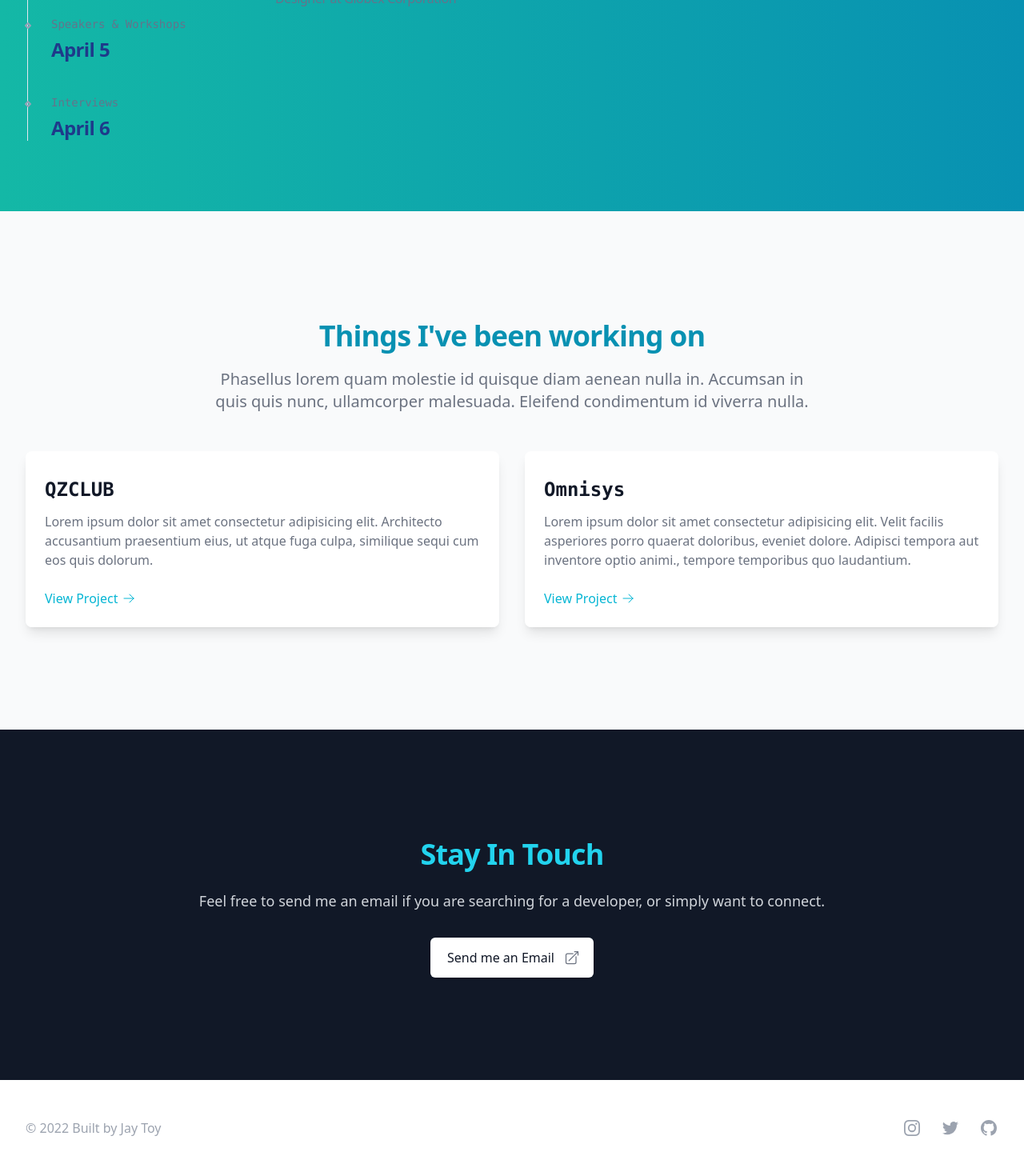
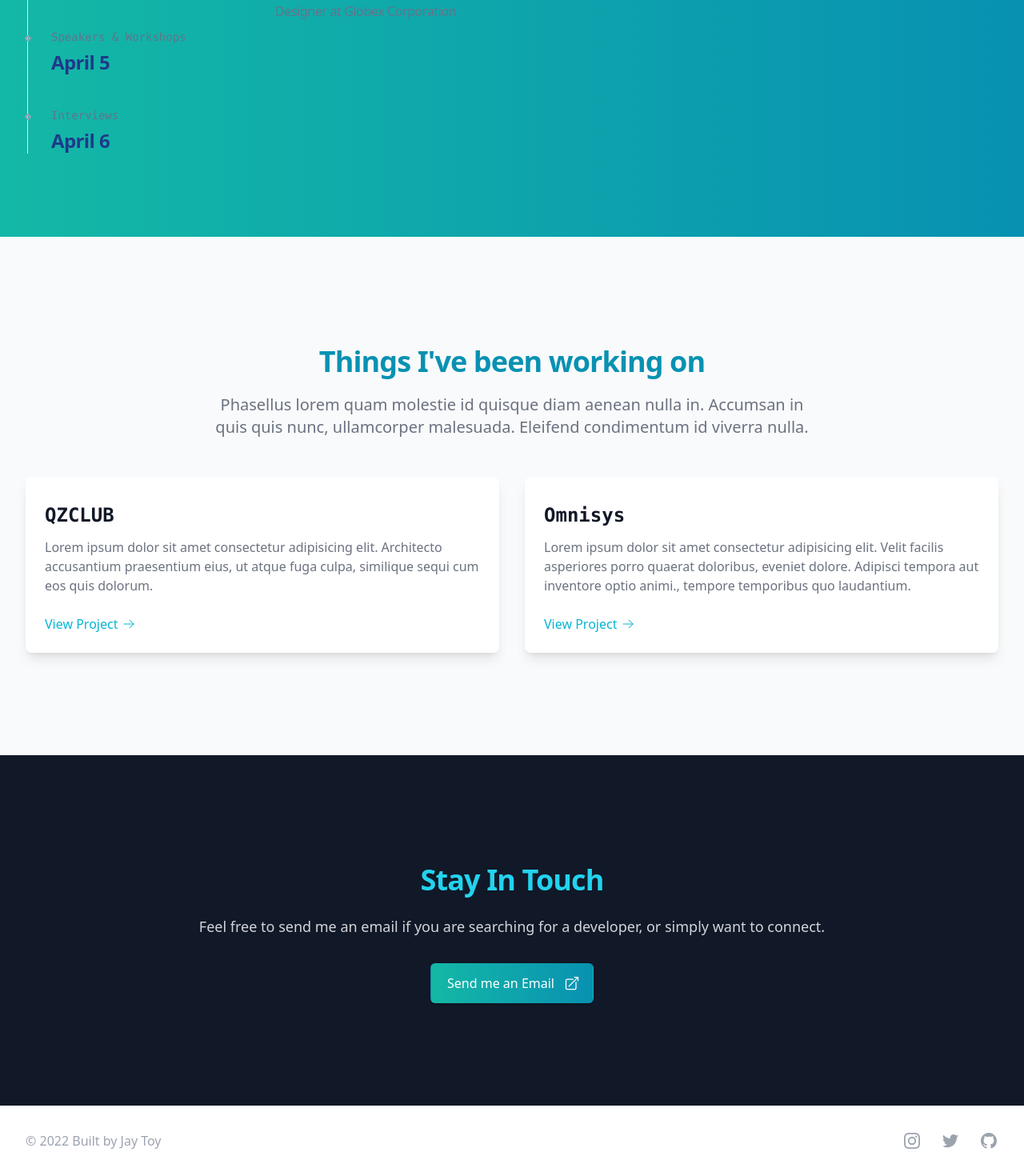
Before and after one commit to jaytoy/v1, a Next.js app: page / in a window 1280 px wide. Shown: the part 1432-2902 px from the top of the page at 80% size. Built offline with nearby package versions, Linux system fonts and the light colour scheme.

Commit message:
change some css

```diff
--- a/components/contact.tsx
+++ b/components/contact.tsx
@@ -15,10 +15,10 @@ function Contact() {
           <div className="inline-flex rounded-md shadow">
             <a
               href="#"
-              className="inline-flex items-center justify-center px-5 py-3 border border-transparent text-base font-medium rounded-md text-gray-900 bg-white hover:bg-cyan-400"
+              className="inline-flex items-center justify-center px-5 py-3 border border-transparent text-base font-medium rounded-md bg-gradient-to-r from-teal-500 to-cyan-600 text-white hover:from-teal-600 hover:to-cyan-700"
             >
               Send me an Email
-              <ArrowTopRightOnSquareIcon className="-mr-1 ml-3 h-5 w-5 text-gray-500" aria-hidden="true" />
+              <ArrowTopRightOnSquareIcon className="-mr-1 ml-3 h-5 w-5 text-white" aria-hidden="true" />
             </a>
           </div>
         </div>
--- a/components/experience.tsx
+++ b/components/experience.tsx
@@ -47,7 +47,7 @@ function Experience() {
   let [tabOrientation, setTabOrientation] = useState('horizontal');
 
   return (
-    <div className="py-8 bg-gradient-to-r from-teal-500 to-cyan-600 lg:z-10 lg:relative">
+    <div className="py-12 bg-gradient-to-r from-teal-500 to-cyan-600 lg:z-10 lg:relative">
       <div className="mx-auto max-w-7xl px-4 sm:px-6 lg:px-8">
       <Tab.Group
         as="div"
--- a/components/footer.tsx
+++ b/components/footer.tsx
@@ -41,7 +41,7 @@ const footerNavigation = [
 function Footer() {
   return (
     <footer className="bg-white">
-      <div className="max-w-7xl mx-auto py-12 px-4 sm:px-6 md:flex md:items-center md:justify-between lg:px-8">
+      <div className="max-w-7xl mx-auto py-8 px-4 sm:px-6 md:flex md:items-center md:justify-between lg:px-8">
         <div className="flex justify-center space-x-6 md:order-2">
           {footerNavigation.map((item) => (
             <a key={item.name} href={item.href} className="text-gray-400 hover:text-gray-500">
--- a/components/header.tsx
+++ b/components/header.tsx
@@ -22,11 +22,6 @@ function Header() {
             <div className="flex items-center justify-between w-full md:w-auto">
               <a href="#">
                 <span className="sr-only">Workflow</span>
-                {/* <img
-                  className="h-8 w-auto sm:h-10"
-                  src="https://tailwindui.com/img/logos/workflow-mark.svg?from-color=teal&from-shade=200&to-color=cyan&to-shade=400&toShade=400"
-                  alt=""
-                /> */}
                 <Image src="/logo.png" alt="logo" width="48" height="48"/>
               </a>
               <div className="-mr-2 flex items-center md:hidden">
```
